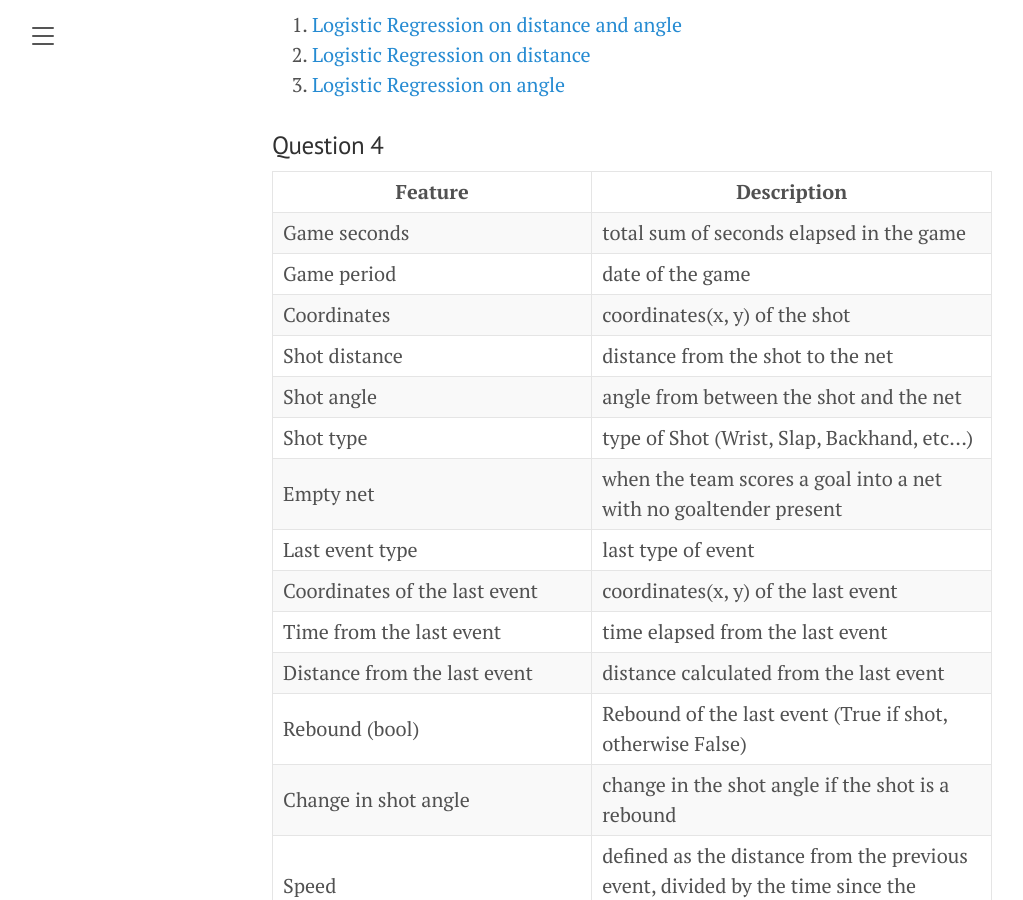
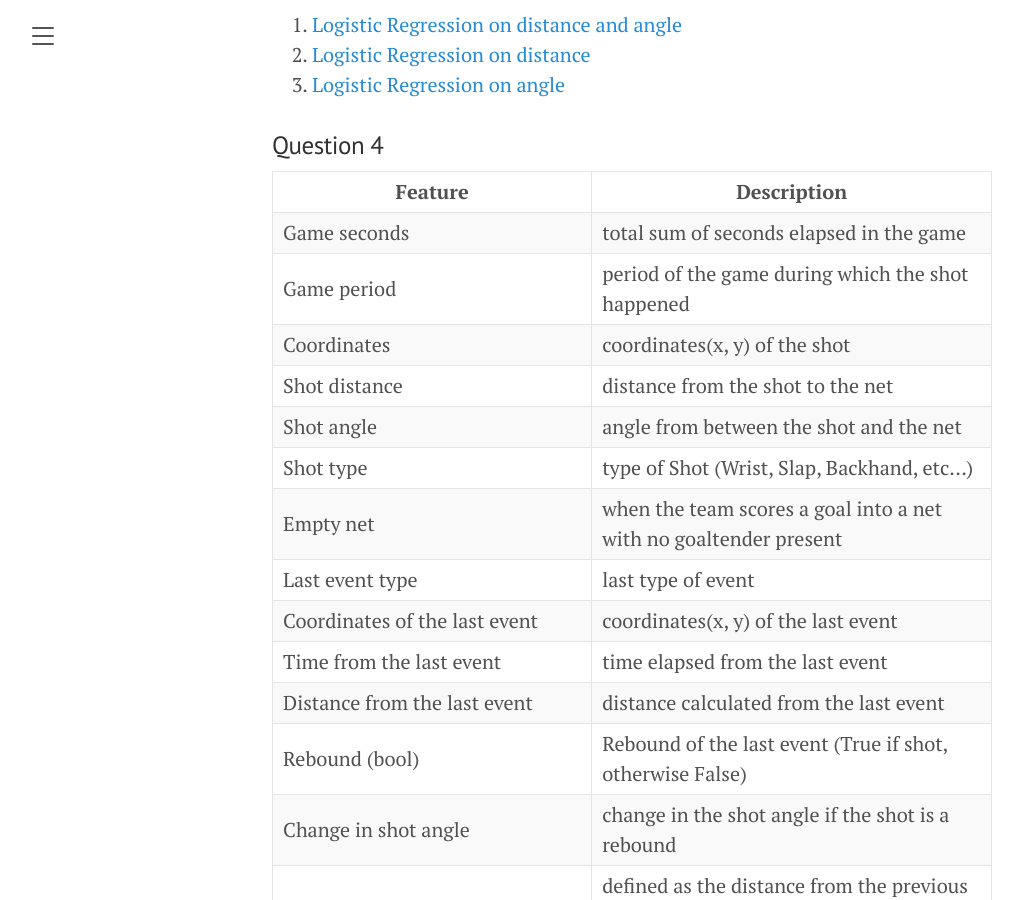
Before and after one commit to jaihon1/IFT6758-Project, a Jekyll site: the page built from blog/_posts/2021-11-3-milestone-2.md, in a window 1280 px wide and 900 px high, scrolled down 6532 px. Shown: the whole window, without its empty margins (8-1031 px from the left). Built offline with Jekyll 4.4.1, drawn with Linux system fonts in a browser that asks for light colours.

Commit message:
Update blog/_posts/2021-11-3-milestone-2.md
Co-authored-by: LaurenceMarcotte <48660119+LaurenceMarcotte@users.noreply.github.com>

```diff
--- a/blog/_posts/2021-11-3-milestone-2.md
+++ b/blog/_posts/2021-11-3-milestone-2.md
@@ -113,7 +113,7 @@ Given the calibration curve shown in Figure 10, we can easily see that our train
 | Feature      | Description |
 | ----------- | ----------- |
 | Game seconds | total sum of seconds elapsed in the game |
-| Game period | date of the game |
+| Game period | period of the game during which the shot happened |
 | Coordinates | coordinates(x, y) of the shot |
 | Shot distance | distance from the shot to the net |
 | Shot angle | angle from between the shot and the net |
```
